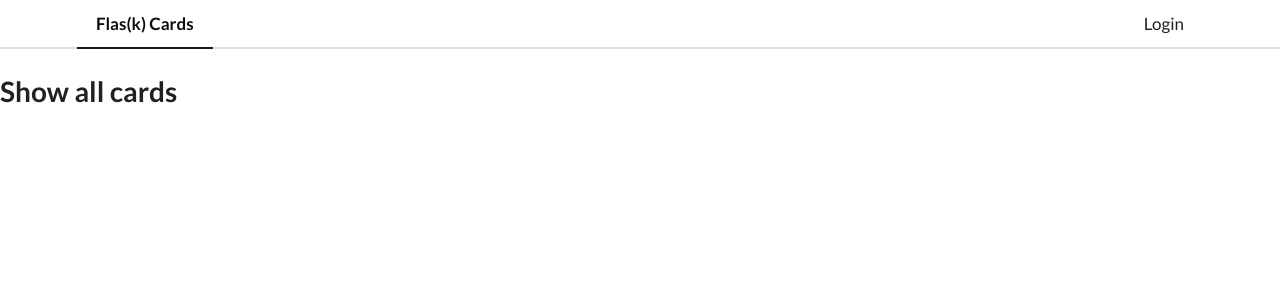
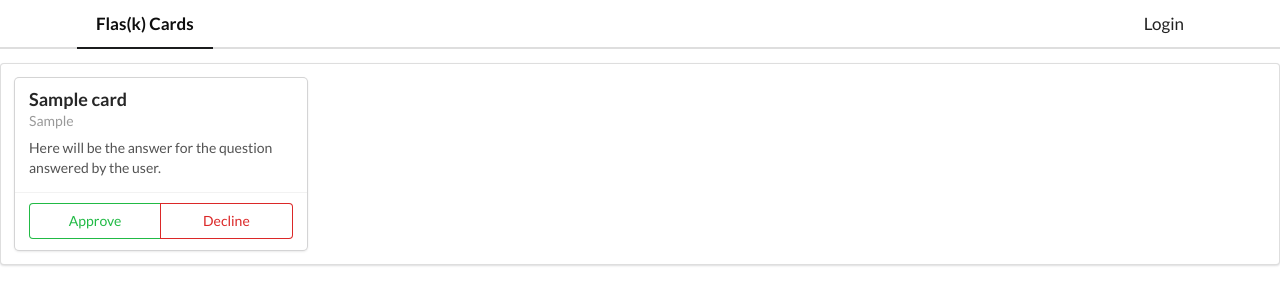
Before and after one commit to RafaelBroseghini/Flask-Cards, a Flask app: template app/templates/cards.html in a window 1280 px wide. Shown: the top 305 px of the page. Run offline with Flask 2, Linux system fonts and the light colour scheme; the template is opened without the code that fills it: values that come from a table or form of the project are taken from there, others are empty; tables that the repository leaves empty hold one stand-in row (values such as "Sample post"); some libraries are stand-ins or nearby versions.

Commit message:
all cards

```diff
--- a/app/routes.py
+++ b/app/routes.py
@@ -23,7 +23,6 @@ def register():
 @app.route('/login', methods=['GET', 'POST'])
 def login():
     if current_user.is_authenticated:
-        print(current_user)
         return redirect("/")
     form = LoginForm()
     if form.validate_on_submit():
@@ -47,12 +46,13 @@ def index():
         u = User.query.get(current_user.id)
         record       = random.choice(u.posts.all())
         total_cards  = len(u.posts.all())
-        # all_topics   = len(db.session.query(u.posts.topic.distinct()).all())
+        all_topics   = len(set([t.topic for t in u.posts.all()]))
     except:
-        record = None
+        record       = None
         total_cards  = 0
+        all_topics   = 0
 
-    return render_template("index.html", card=record, total_cards=total_cards)
+    return render_template("index.html", card=record, total_cards=total_cards, all_topics=all_topics)
 
 @app.route("/cards/new", methods=["GET", "POST"])
 def new_card():
@@ -62,9 +62,7 @@ def new_card():
         u = User.query.get(current_user.id)
         question = request.form["question"]
         topic = request.form["topic"]
-        print("here")
         card = Card(question, topic, author=u)
-        print("here2")
         db.session.add(card)
         db.session.commit()
 
@@ -72,17 +70,18 @@ def new_card():
 
 @app.route("/cards")
 def show_cards():
-    cards = Card.query.all()
-    content = {"items":[]}
-    for c in cards:
-        content["items"].append({"topic": c.topic, "question":c.question})
-    print(content)
-    return jsonify(content)
+    u = User.query.get(current_user.id)
+    cards = u.posts.all()
+    # returns all cards in random order.
+    # Good UX or no?
+    random.shuffle(cards)
+    return render_template("cards.html", cards=cards)
 
 @app.route("/cards/<int:card_id>")
 def get_card(card_id):
-    card = Card.query.get(card_id)
-    return render_template("show.html", card=card)
+    u = User.query.get(current_user.id).posts.all()
+    card = [c for c in u if c.id == card_id]
+    return render_template("show.html", card=card[0])
 
 @app.route("/cards/<int:card_id>", methods=["POST"])
 def edit(card_id):
--- a/app/templates/cards.html
+++ b/app/templates/cards.html
@@ -1,5 +1,40 @@
 {% extends "base.html" %}
-    {% block content %}
+{% block content %}
+    <div class="ui segment">
+        <div class="ui stackable grid">
+            {% for card in cards %}
+            <div class="four wide column">
+            <div class="ui fluid card">
+                    <div class="content">
+                        <!-- <img class="right floated mini ui image" src="/images/avatar/large/elliot.jpg"> -->
+                        <div class="header">
+                        {% if card.question|length > 25 %}
+                        {{card.question[0:25]}}...
+                        {% else %}
+                        {{card.question}}
+                        {% endif %}
+                        </div>
+                        <div class="meta">
+                        {% if card.topic|length > 25 %}
+                        {{card.topic}}
+                        {% else %}
+                        {{card.topic}}
+                        {% endif %}
+                        </div>
+                        <div class="description">
+                        Here will be the answer for the question answered by the user.
+                        </div>
+                    </div>
+                    <div class="extra content">
+                        <div class="ui two buttons">
+                        <div class="ui basic green button">Approve</div>
+                        <div class="ui basic red button">Decline</div>
+                        </div>
+                    </div>
+                </div>
 
-    <h1>Show all cards</h1>
-    {% endblock %}
+            </div>
+            {% endfor %}
+        </div>
+    </div>
+{% endblock %}
--- a/app/templates/login.html
+++ b/app/templates/login.html
@@ -18,7 +18,7 @@
                 <div class="ui checkbox">{{ form.remember_me() }} {{ form.remember_me.label }}</div>
             </div>
             <div class="ui field">
-                <button class="ui basic green button" type="submit">Log In</button>
+                <button class="ui green button" type="submit">Log In</button>
             </div>
         </form>
         <div class="ui floating blue message">New User? <a href="/register">Click to Register!</a></div>
```
Also changed, not shown: app/templates/index.html (+8 -5 lines).
